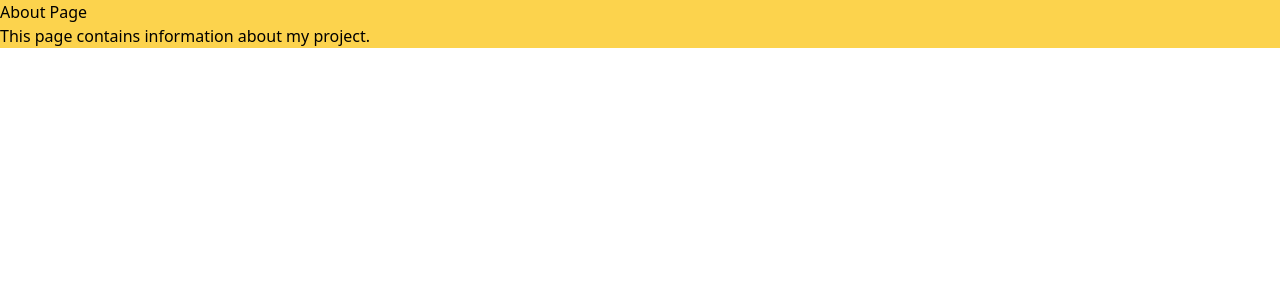
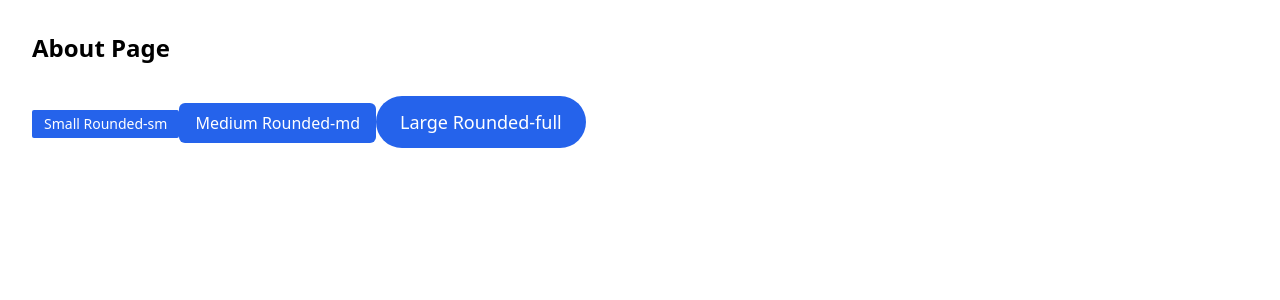
Before and after one commit to Lapidis2/alx-project-0x02-setup, a Next.js app in the folder alx-project-0x02/: page /about in a window 1280 px wide. Shown: the top 300 px of the page. Built offline with nearby package versions, Linux system fonts and the light colour scheme.

Commit message:
Create and Use a Button Component

```diff
--- /dev/null
+++ b/alx-project-0x02/components/common/Button.tsx
@@ -0,0 +1,21 @@
+import React from 'react';
+import { ButtonProps } from '@/interfaces';
+
+const sizeClasses = {
+  small: 'px-3 py-1 text-sm',
+  medium: 'px-4 py-2 text-base',
+  large: 'px-6 py-3 text-lg',
+};
+
+const Button: React.FC<ButtonProps> = ({ size, shape, children, onClick }) => {
+  return (
+    <button
+      onClick={onClick}
+      className={`${sizeClasses[size]} ${shape} bg-blue-600 text-white hover:bg-blue-700 transition`}
+    >
+      {children}
+    </button>
+  );
+};
+
+export default Button;
--- a/alx-project-0x02/pages/about.tsx
+++ b/alx-project-0x02/pages/about.tsx
@@ -1,8 +1,21 @@
+import Button from '@/components/common/Button';
+
 export default function About() {
-	return (
-		<div className="bg-amber-300">
-			<h1>About Page</h1>
-			<p>This page contains information about my project.</p>
-		</div>
-	);
+  return (
+    <div className="space-y-4 p-8">
+      <h1 className="text-2xl font-bold mb-4">About Page</h1>
+
+      <Button size="small" shape="rounded-sm">
+        Small Rounded-sm
+      </Button>
+
+      <Button size="medium" shape="rounded-md">
+        Medium Rounded-md
+      </Button>
+
+      <Button size="large" shape="rounded-full">
+        Large Rounded-full
+      </Button>
+    </div>
+  );
 }
```
Also changed, not shown: alx-project-0x02/interfaces/index.ts (+7 -0 lines).
